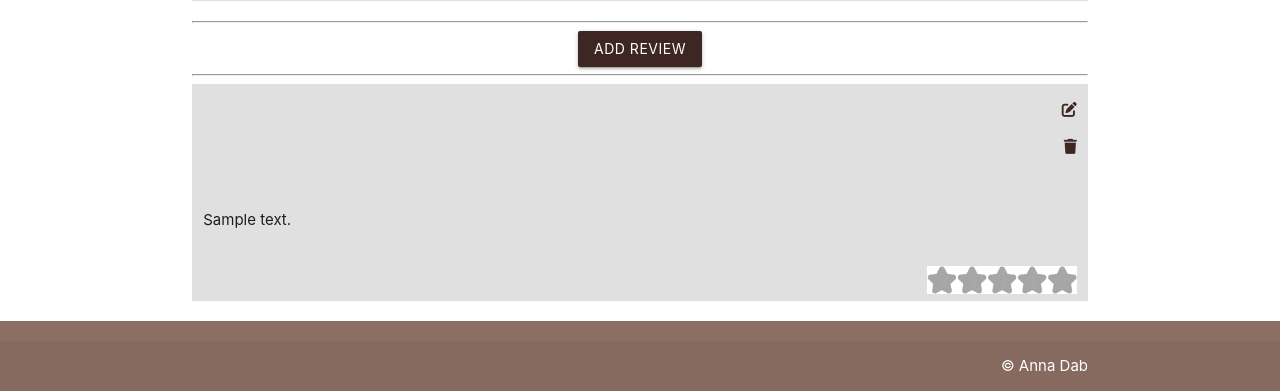
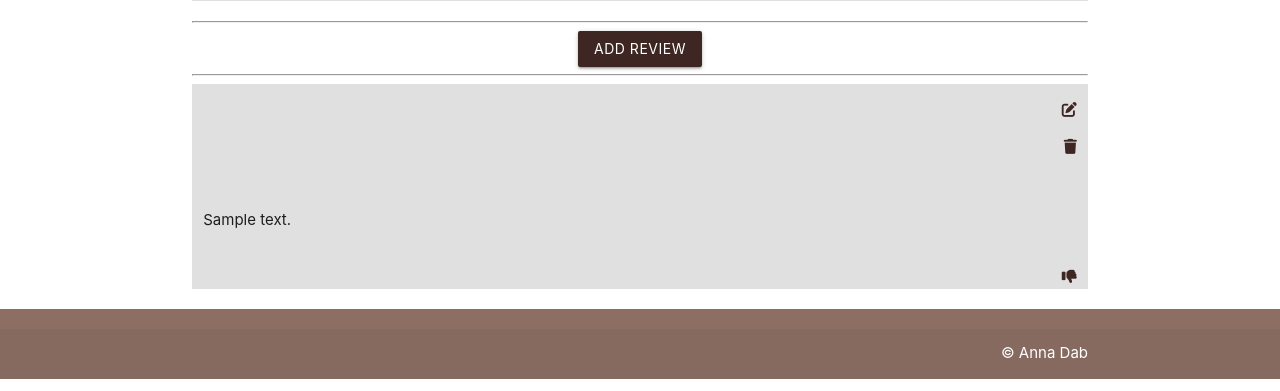
Before and after one commit to AnnaSeDab/BookSpire, a Flask app: page /book/1 in a window 1280 px wide. Shown: the part 678-1069 px from the top of the page. Run offline with Flask 3, Linux system fonts and the light colour scheme; tables that the repository leaves empty hold one stand-in row (values such as "Sample post"); grey boxes marked "Sample" are stand-in pictures; some libraries are stand-ins or nearby versions.

Commit message:
fix: review score showing on book page

```diff
--- a/bookspire/templates/book.html
+++ b/bookspire/templates/book.html
@@ -42,17 +42,9 @@
         <div class="row">
             <div class="col right-align s12 score-text">
                     {% if review.review_score == 1 %}
-                        <img class="star-image" src="{{ url_for('static', filename='img/one-star.png') }}" alt="one">
-                    {% elif review.review_score == 2 %}
-                        <img class="star-image" src="{{ url_for('static', filename='img/two-stars.png') }}" alt="two stars">
-                    {% elif review.review_score == 3 %}
-                        <img class="star-image" src="{{ url_for('static', filename='img/three-stars.png') }}" alt="three stars">
-                    {% elif review.review_score == 4 %}
-                        <img class="star-image" src="{{ url_for('static', filename='img/four-stars.png') }}" alt="four stars">
-                    {% elif review.review_score == 5 %}
-                        <img class="star-image" src="{{ url_for('static', filename='img/five-stars.png') }}" alt="five stars">
+                        <i class="brown-text text-darken-4 fa-solid fa-thumbs-up"></i>
                     {% else %}
-                        <img class="star-image" src="{{ url_for('static', filename='img/zero-stars.png') }}" alt="zero stars">
+                        <i class="brown-text text-darken-4 fa-solid fa-thumbs-down"></i>
                     {% endif %}
             </div>
         </div>
```
